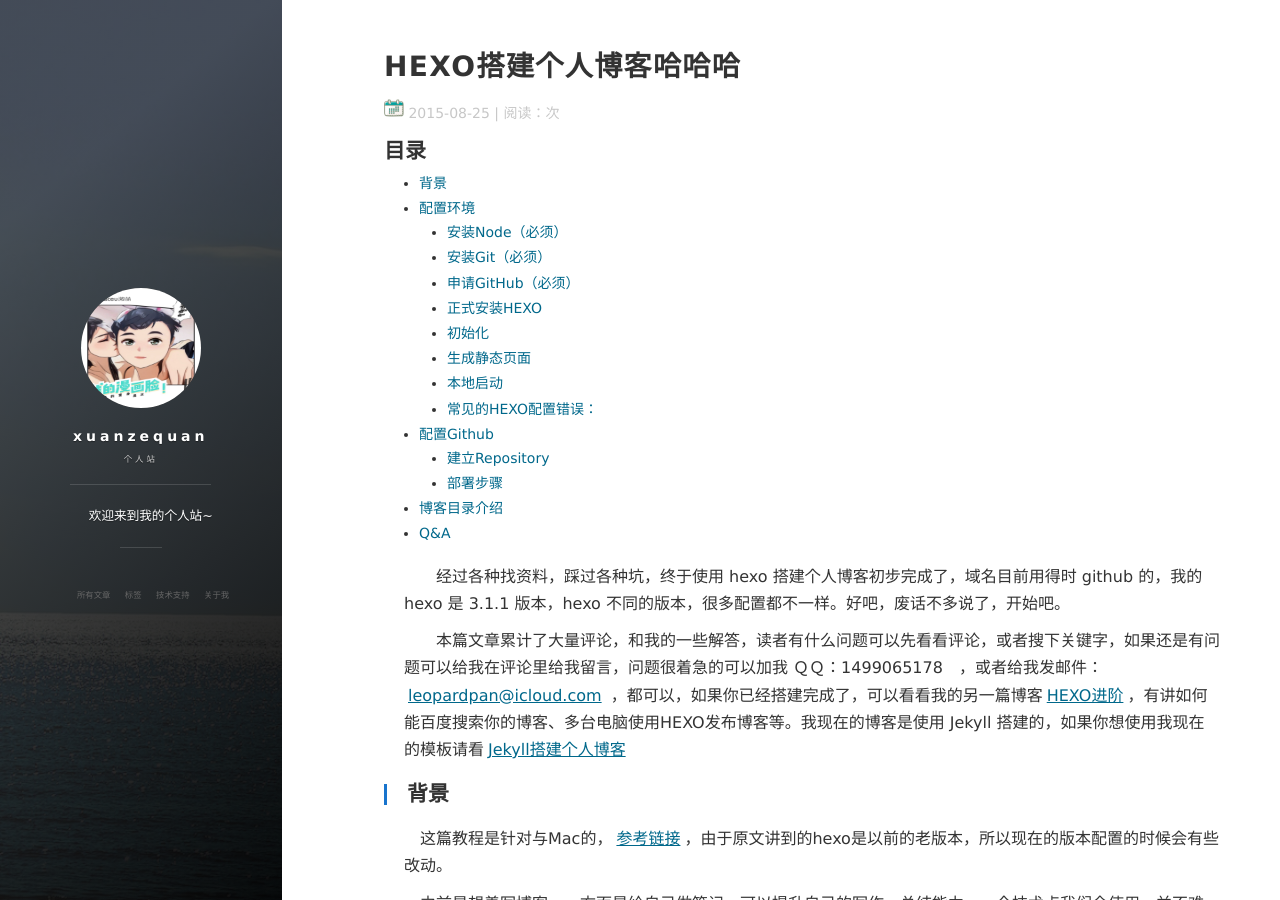
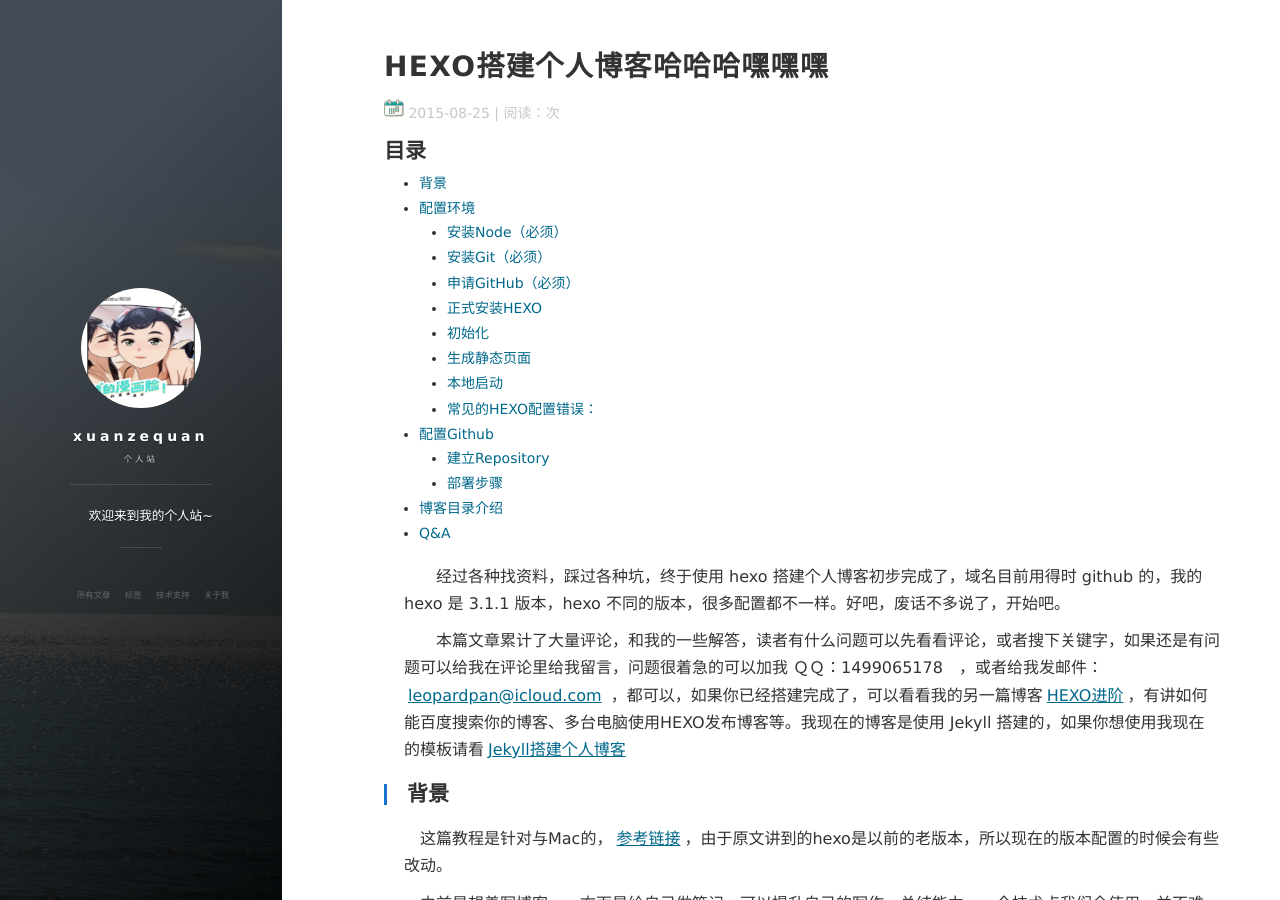
Before and after one commit to bestfutureforus/bestfutureforus.github.io, a Jekyll site: the page built from _posts/2015-08-25-HEXO搭建个人博客.md, in a window 1280 px wide and 900 px high. Built offline with Jekyll 4.4.1, drawn with Linux system fonts in a browser that asks for light colours; nearby versions of some CDN libraries; comment, search, counter and statistics services are not loaded.

Commit message:
func(*): 提交代码

```diff
--- a/_posts/2015-08-25-HEXO搭建个人博客.md
+++ b/_posts/2015-08-25-HEXO搭建个人博客.md
@@ -1,6 +1,6 @@
 ---
 layout: post
-title: "HEXO搭建个人博客哈哈哈"
+title: "HEXO搭建个人博客哈哈哈嘿嘿嘿"
 date: 2015-08-25
 description: "HEXO配置，HEXO+Github，搭建自己的博客"
 tag: hexo
```
